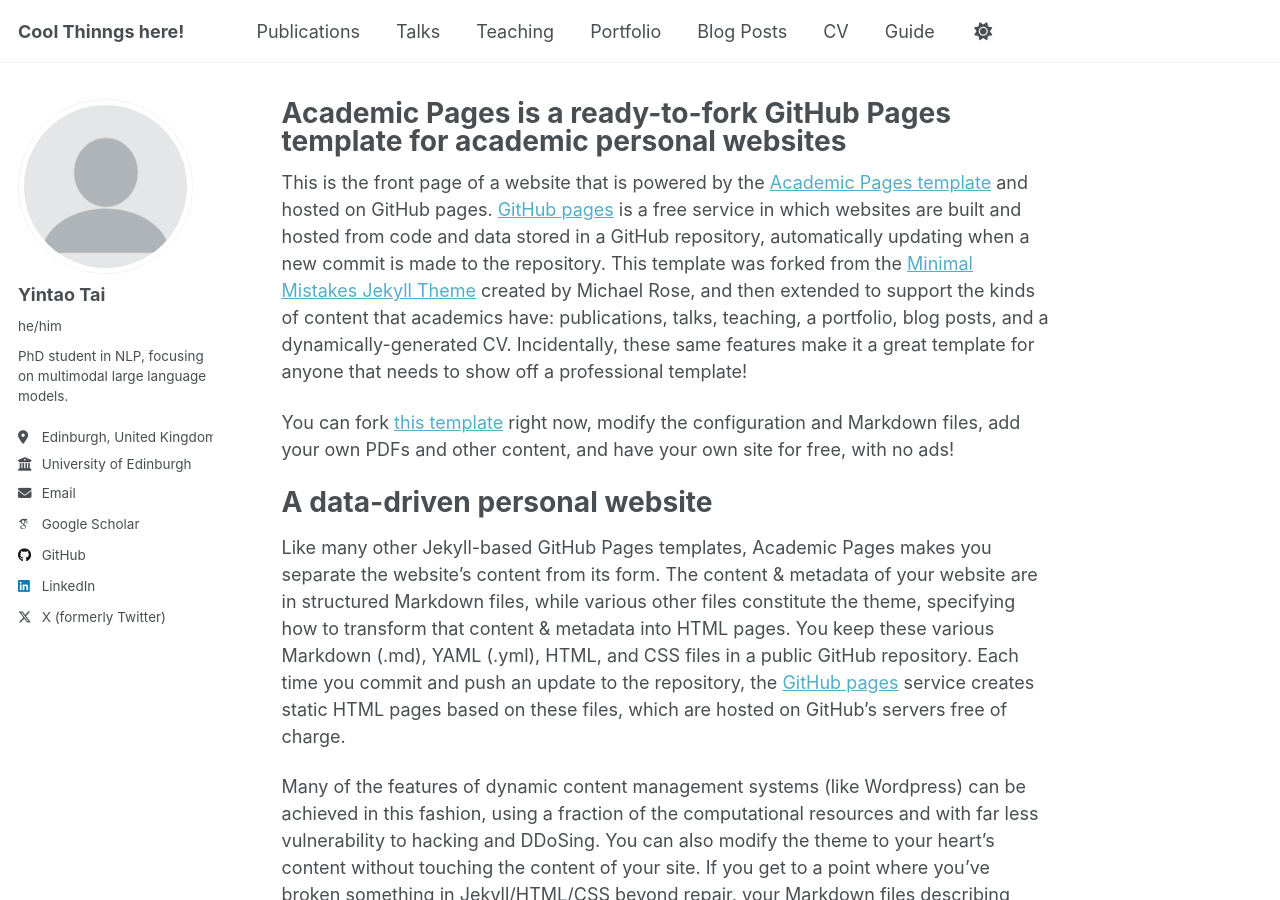
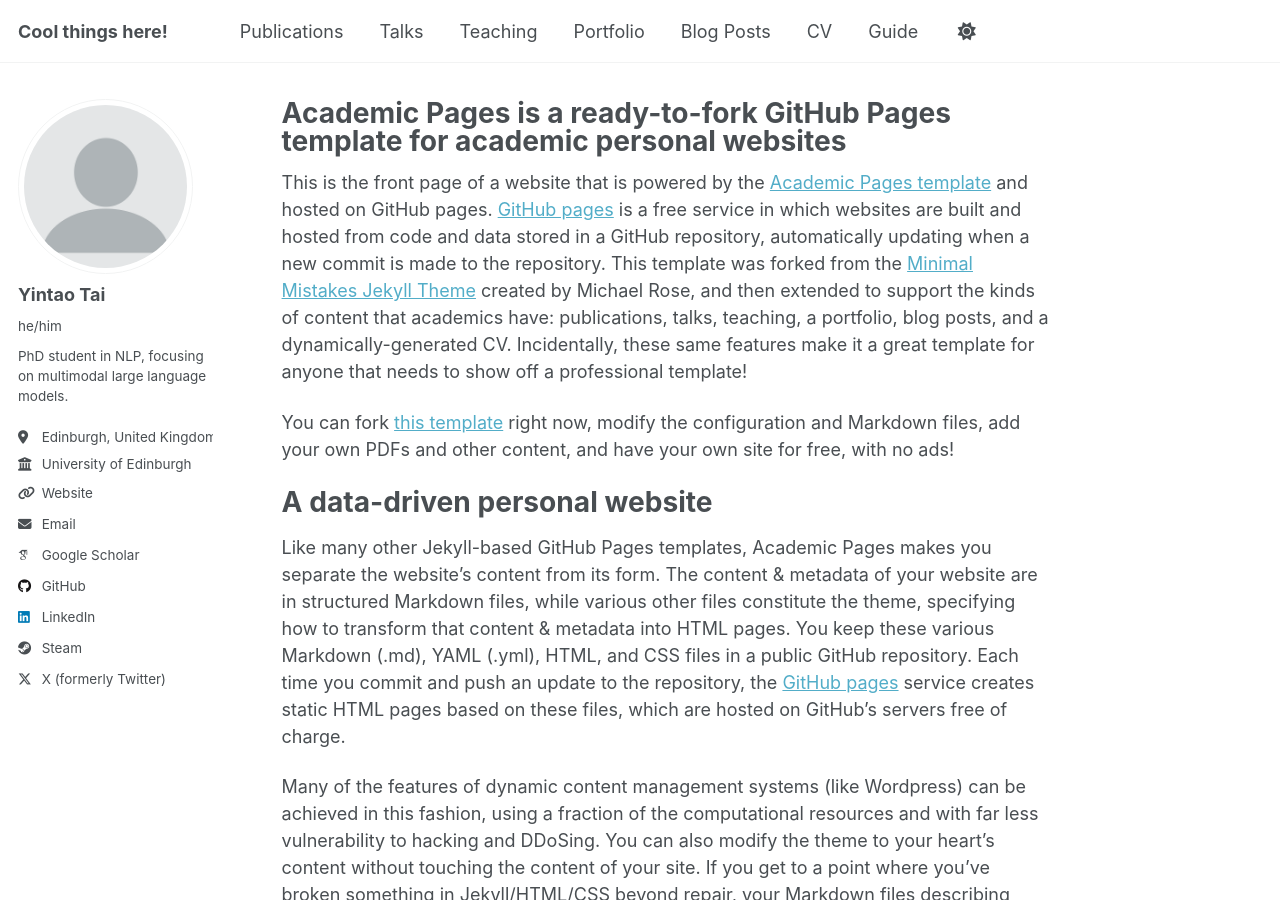
Before and after one commit to TYTTYTTYT/TYTTYTTYT.github.io, a Jekyll site: the page built from _pages/about.md, in a window 1280 px wide and 900 px high. Built offline with Jekyll 4.4.1, drawn with Linux system fonts in a browser that asks for light colours; some web fonts are replaced; a script that is not in the unit is left out; part of the change alters nothing that is shown.

Commit message:
Update _config.yml, fix typo
fix typo and add domain name

```diff
--- a/_config.yml
+++ b/_config.yml
@@ -9,7 +9,7 @@
 # Basic Site Settings
 locale                   : "en-US"
 site_theme               : "default" # Currently available options are "default", "air"
-title                    : "Cool Thinngs here!"
+title                    : "Cool things here!"
 title_separator          : "-"
 name                     : &name "Yintao Tai"
 description              : &description "Your Name's academic portfolio"   # Update this with a general description of your site, this is the default if not overridden by a page
@@ -29,7 +29,7 @@ author:
   bio              : "PhD student in NLP, focusing on multimodal large language models."
   location         : "Edinburgh, United Kingdom"
   employer         : "University of Edinburgh"
-  uri              : # URL
+  uri              : "https://taiyintao.me" # URL
   email            : "tai.yintao@gmail.com"
 
   # Academic websites
@@ -68,7 +68,7 @@ author:
   medium           : # URL
   pinterest        : # Username
   soundcloud       : # Username
-  steam            : # Username
+  steam            : "hisfather007" # Username
   telegram         : # URL
   tumblr           : # Username
   twitter          : "YTai37094996" # Username for X / Twitter
```
